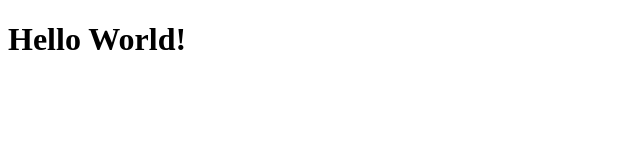
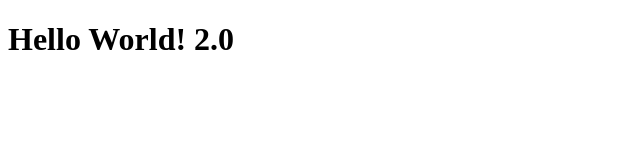
Before and after one commit to victorxgu/victorxgu.github.io, a plain HTML site: page index.html in a window 1280 px wide. Shown: the full height of the page, 0-640 px from the left. Drawn offline with Linux system fonts and the light colour scheme.

Commit message:
Update index.html

```diff
--- a/index.html
+++ b/index.html
@@ -2,6 +2,6 @@
 <html>
 
 <body>
-  <h1>Hello World!</h1>
+  <h1>Hello World! 2.0</h1>
 </body>
 </html>
```
